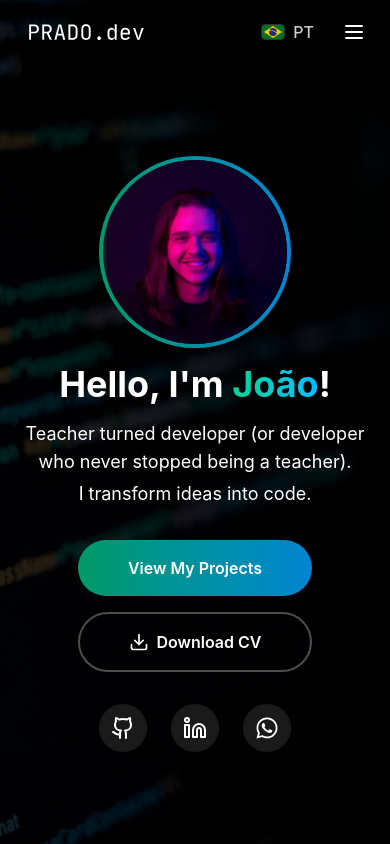
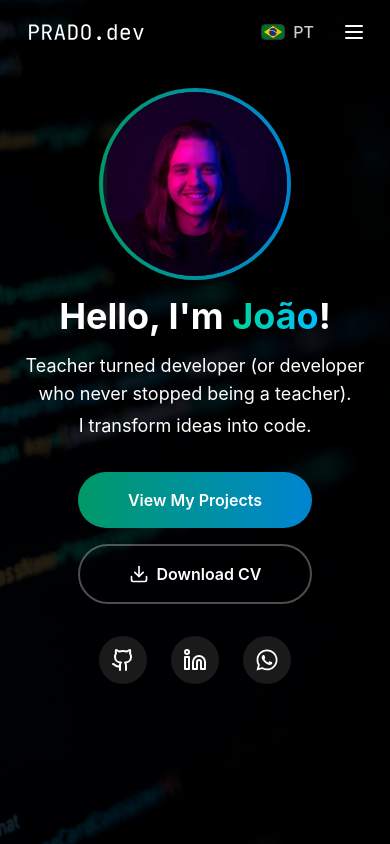
Before and after one commit to JVPrado1/portfoliodev, a React (Vite) app: page / in a window 390 px wide. Shown: the top 844 px of the page. Built offline with nearby package versions, Linux system fonts and the light colour scheme.

Commit message:
style: ajuste do espaçamento da hero section no mobile

```diff
--- a/src/components/HeroSection.tsx
+++ b/src/components/HeroSection.tsx
@@ -9,7 +9,7 @@ const HeroSection = () => {
   return (
     <section
       id="inicio"
-      className="h-screen w-full flex items-center justify-center relative overflow-hidden pt-16"
+      className="h-screen w-full flex items-start  md:items-center justify-center relative overflow-hidden md:pt-16 pt-22"
       style={{
         backgroundImage: "url('/teste.jpg')",
         backgroundSize: "cover",
```
